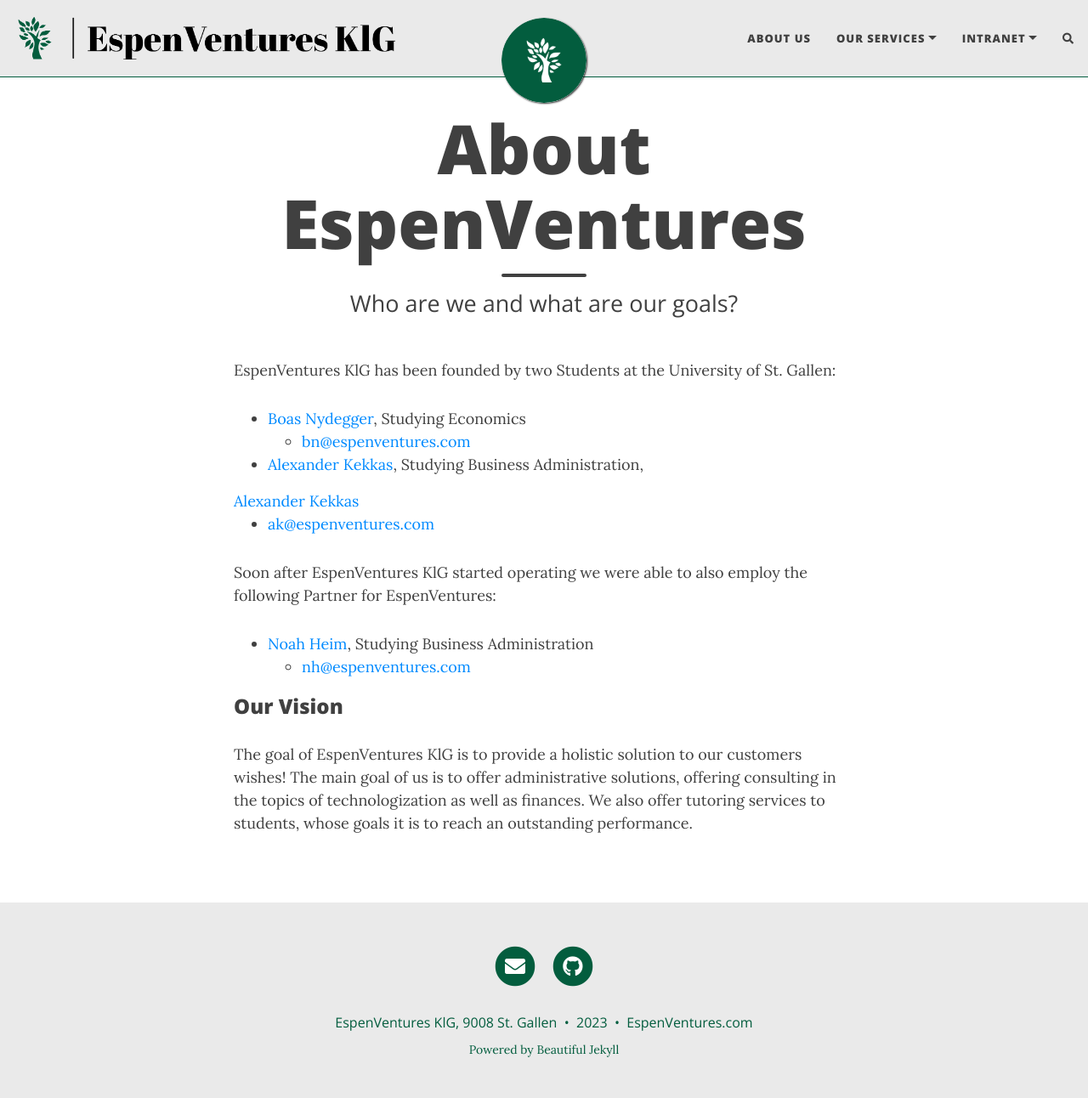
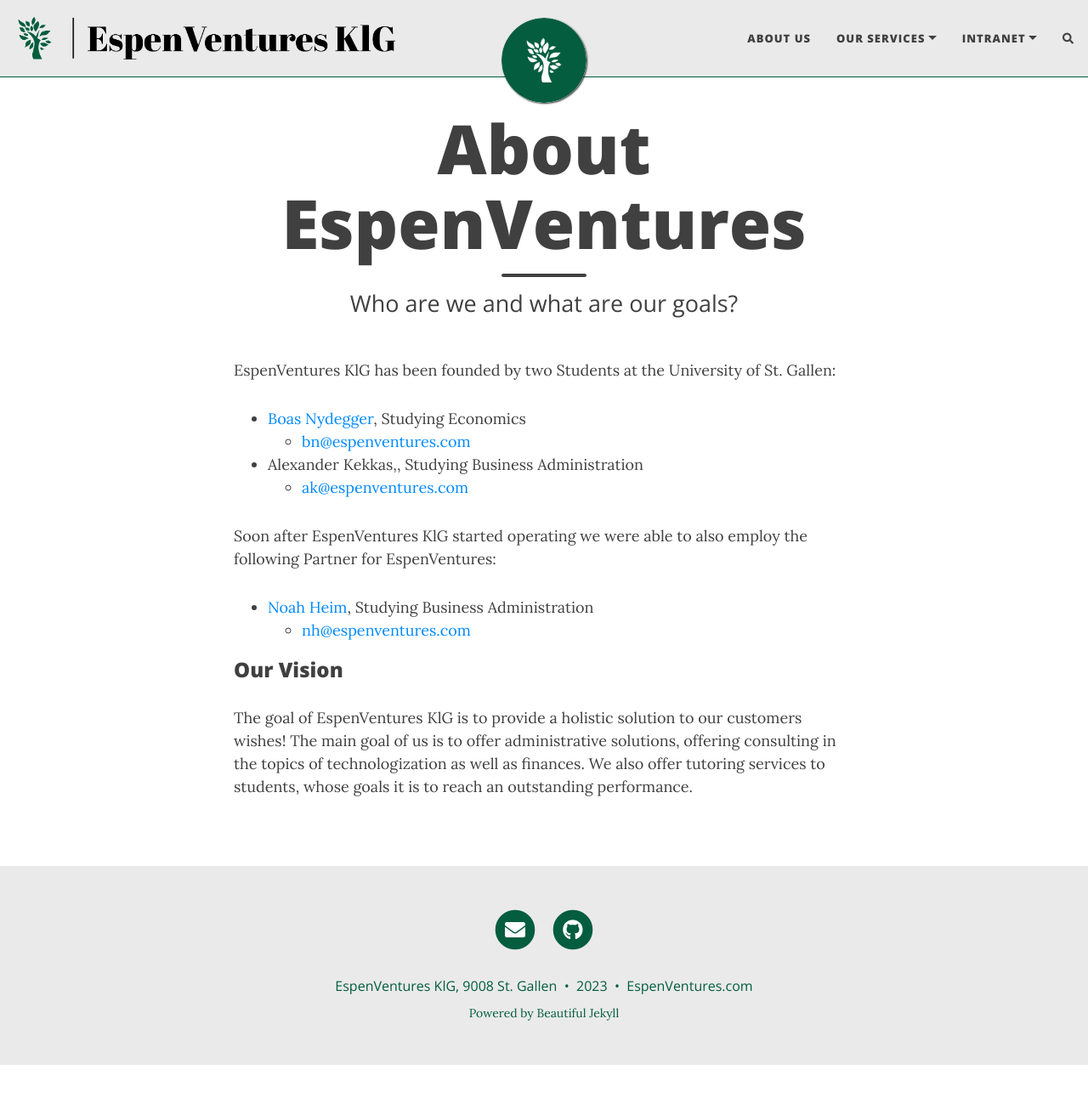
Before and after one commit to Erd4/Erd4.github.io, a Jekyll site: the page built from docs/aboutus.md, in a window 1280 px wide and 1296 px high. Shown: the top 1292 px of the window at 85% size. Built offline with Jekyll 4.4.1, drawn with Linux system fonts in a browser that asks for light colours; nearby versions of some CDN libraries; comment, search, counter and statistics services are not loaded.

Commit message:
Update aboutus.md

```diff
--- a/docs/aboutus.md
+++ b/docs/aboutus.md
@@ -9,7 +9,7 @@
 
 - [Boas Nydegger](https://www.linkedin.com/in/BoasNydegger/), Studying Economics
   - [bn@espenventures.com](mailto:bn@espenventures.com)
-- [Alexander Kekkas](https://www.linkedin.com/in/kekkas/), Studying Business Administration, {{ site.aklinkedin_badge }}
+- Alexander Kekkas,[<i class="fa fa-linkedin-square"></i>](https://www.linkedin.com/in/kekkas/), Studying Business Administration
   - [ak@espenventures.com](mailto:ak@espenventures.com)
 
 Soon after EspenVentures KlG started operating we were able to also employ the following Partner for EspenVentures:
```
